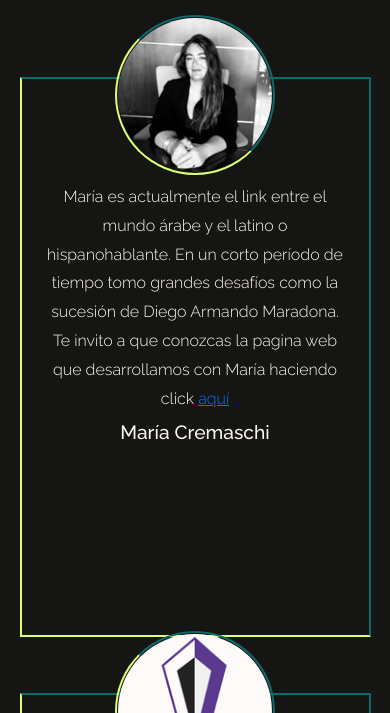
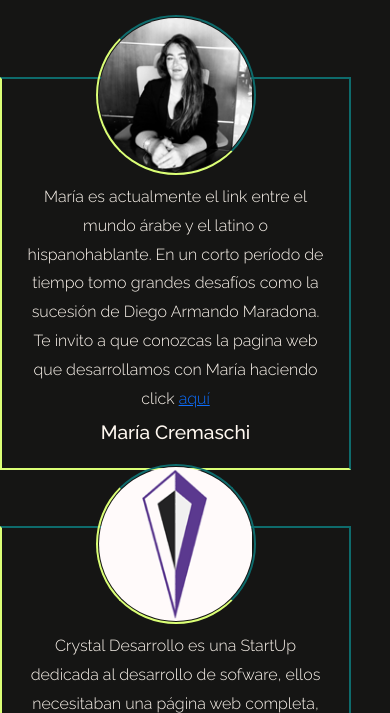
Before and after one commit to FacuMunozLemir/Portfolio-Personal-, a website: page src/views/featured.html in a window 390 px wide. Shown: the part 131-844 px from the top of the page. Drawn offline with nearby package versions, Linux system fonts and the light colour scheme.

Commit message:
Arreglo de responsive de la vista featured.html

```diff
--- a/styles/scss/parciales/_6_featured.scss
+++ b/styles/scss/parciales/_6_featured.scss
@@ -1,6 +1,6 @@
 .trabajosDestacados {
   width: 100%;
-  height: 100vh;
+  height: auto;
   margin-top: 5rem;
   display: block;
   & h2 {
@@ -15,11 +15,11 @@
     height: auto;
     margin-top: 8rem;
     display: flex;
-    align-items: center;
+
     justify-content: space-evenly;
     &__columnas {
       width: 25%;
-      height: 35rem;
+      height: auto;
       display: flex;
       flex-direction: column;
       align-items: center;
```
Also changed, not shown: styles/css/estilos.css.
